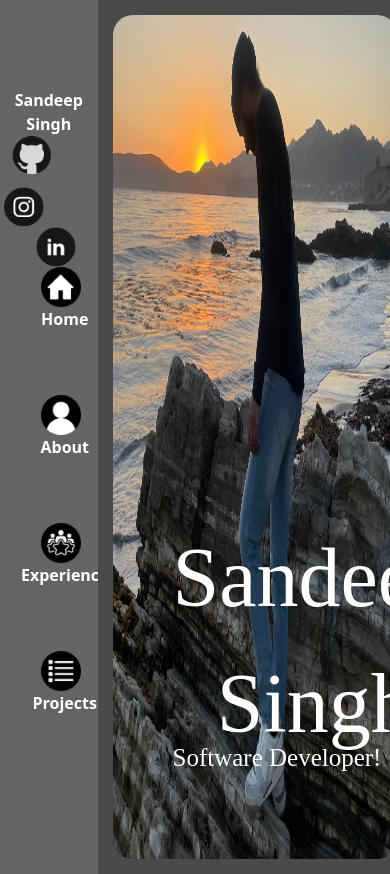
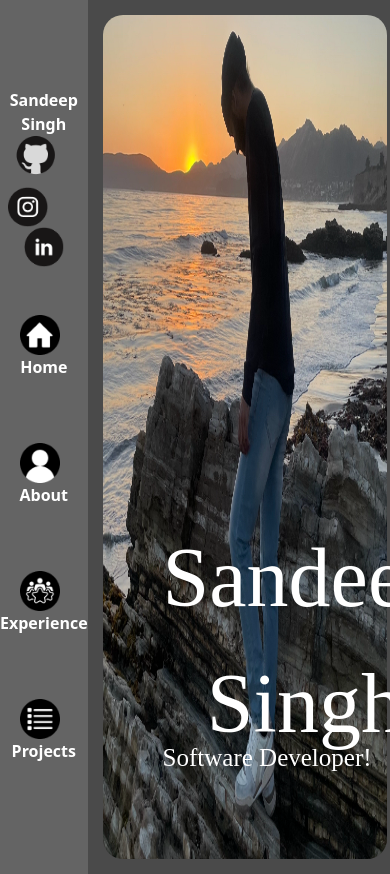
Before and after one commit to SandeepS3/personal-website, a React (Create React App) app: page / in a window 390 px wide. Shown: the top 874 px of the page. Built offline with nearby package versions, Linux system fonts and the light colour scheme.

Commit message:
sidenav mobile view

```diff
--- a/src/components/SideNav.js
+++ b/src/components/SideNav.js
@@ -46,29 +46,19 @@ export function SideNav() {
       <h style={styles.name}>Sandeep Singh</h>
       <div style={styles.socials}>
         <img
-          style={{
-            marginRight: "3em",
-            cursor: "pointer",
-            width: "4em",
-            height: "4em",
-          }}
+          style={styles.github}
           src={Github}
           alt="Github"
           onClick={() => handleOpenWebsite("Github")}
         />
         <img
-          style={{
-            marginRight: "4em",
-            cursor: "pointer",
-            width: "2.5em",
-            height: "2.5em",
-          }}
+          style={styles.insta}
           src={Instagram}
           alt="Instagram"
           onClick={() => handleOpenWebsite("Instagram")}
         />
         <img
-          style={{ cursor: "pointer", width: "2.5em", height: "2.5em" }}
+          style={styles.linkedin}
           src={Linkedin}
           alt="Linkedin"
           onClick={() => handleOpenWebsite("Linkedin")}
--- a/src/components/SideNavStyles.js
+++ b/src/components/SideNavStyles.js
@@ -18,6 +18,23 @@ const styles = {
     alignSelf: "flex-start",
     marginLeft: "3.8em",
     marginBottom: "5em",
+  },
+  insta: {
+    marginRight: "4em",
+    cursor: "pointer",
+    width: "2.5em",
+    height: "2.5em",
+  },
+  github: {
+    marginRight: "3em",
+    cursor: "pointer",
+    width: "4em",
+    height: "4em",
+  },
+  linkedin: {
+    cursor: "pointer",
+    width: "2.5em",
+    height: "2.5em",
   },
   pages: {
     display: "flex",
@@ -56,7 +73,31 @@ const mediaStyles = {
     flexDirection: "column",
     alignSelf: "flex-start",
     // marginLeft: "3.8em",
-    // marginBottom: "5em",
+    marginBottom: "3em",
+  },
+  insta: {
+    marginRight: "2em",
+    cursor: "pointer",
+    width: "2.5em",
+    height: "2.5em",
+  },
+  github: {
+    marginRight: "1em",
+    cursor: "pointer",
+    width: "4em",
+    height: "4em",
+  },
+  linkedin: {
+    cursor: "pointer",
+    width: "2.5em",
+    height: "2.5em",
+  },
+  pages: {
+    display: "flex",
+    flexDirection: "column",
+    alignSelf: "flex-start",
+    // marginLeft: "1em",
+    width: "100%",
   },
   pageItem: {
     display: "flex",
```
